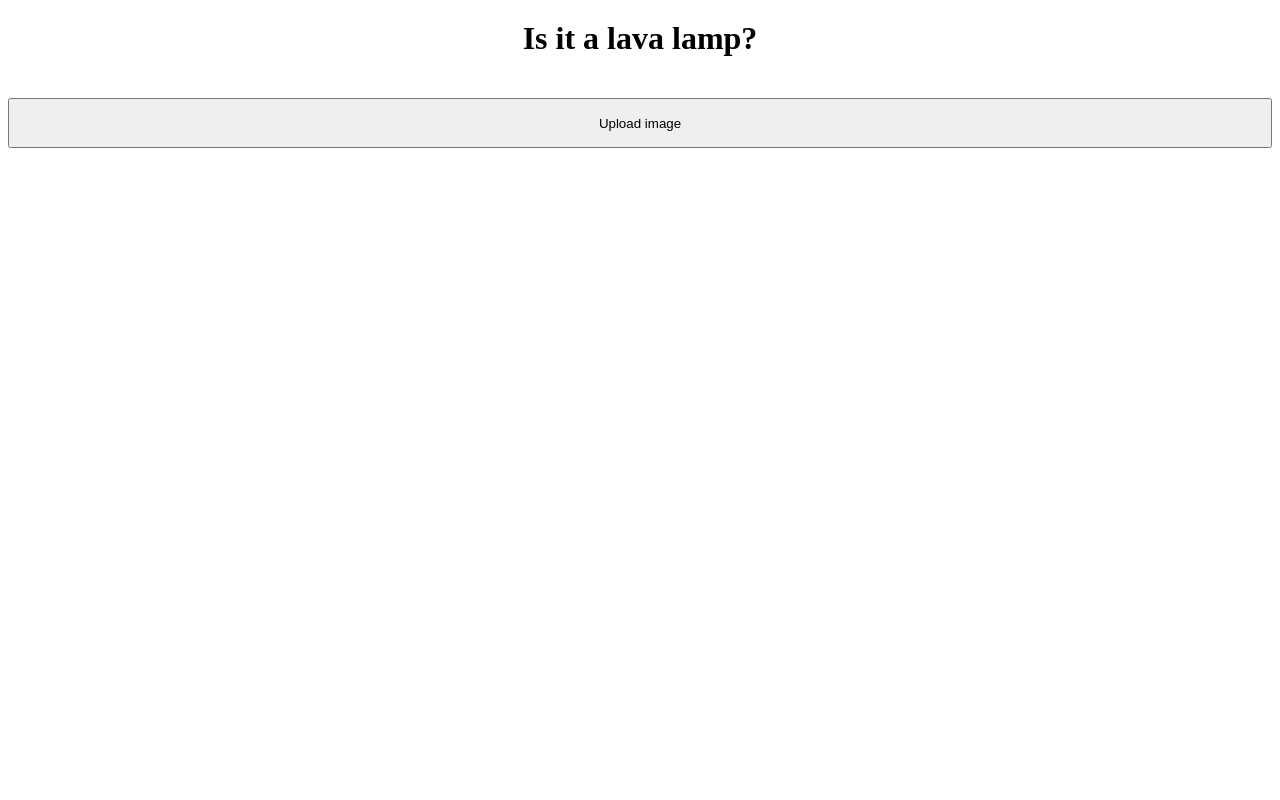
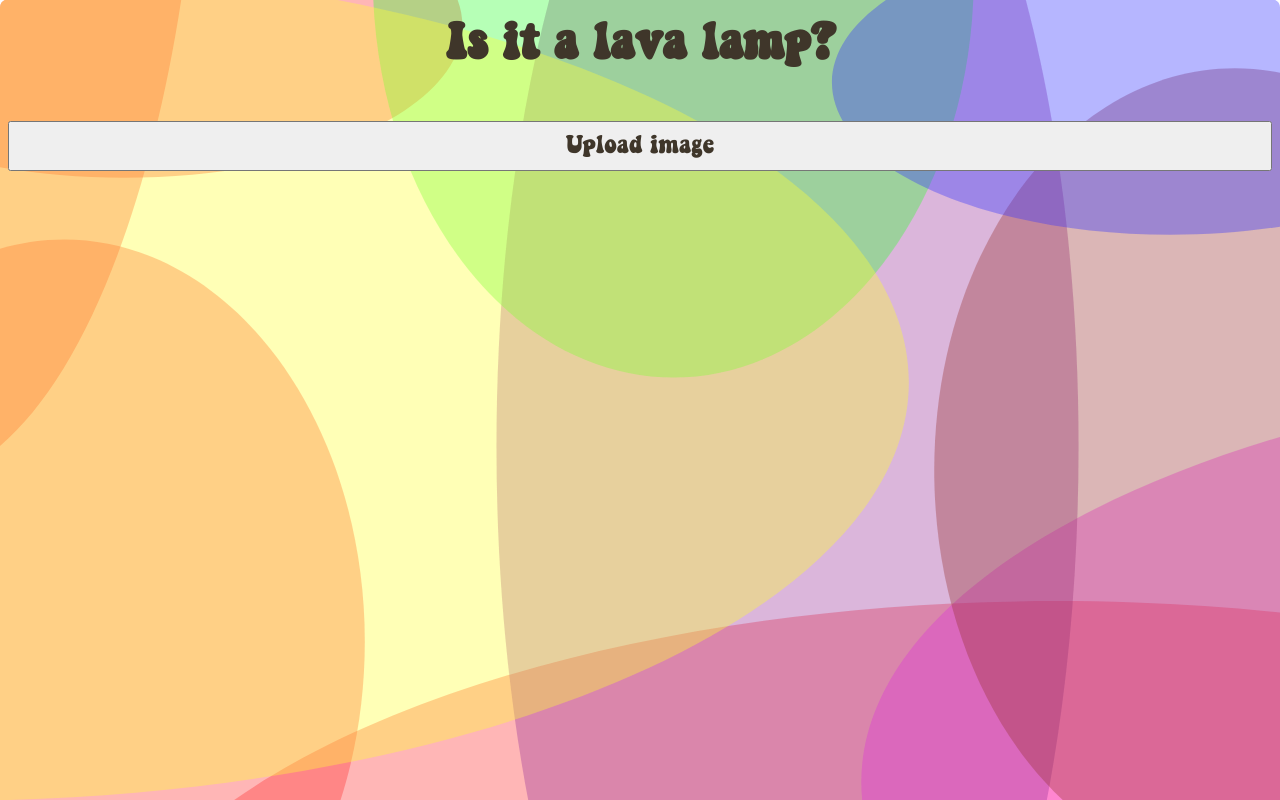
Before and after one commit to pkedziora/lavalamp-recognizer, a Flask app: page / in a window 1280 px wide. Run offline with Flask 2, Linux system fonts and the light colour scheme.

Commit message:
Background and font

```diff
--- a/serve.py
+++ b/serve.py
@@ -28,6 +28,7 @@ def normalizeImage(filePath):
 
 app = Flask(__name__, static_url_path='/assets', static_folder='web_app/assets', template_folder='web_app/templates')
 app.config['TEMPLATES_AUTO_RELOAD'] = True
+app.config['SEND_FILE_MAX_AGE_DEFAULT'] = 0
 
 class LavaLampViewModel:
     base64Image = ""
--- a/web_app/assets/styles.css
+++ b/web_app/assets/styles.css
@@ -1,3 +1,13 @@
+* {
+    font-family: 'KeeponTruckin' !important;
+    color: #3F362A
+}
+
+@font-face {
+    font-family: 'KeeponTruckin'; /*a name to be used later*/
+    src: url('KeeponTruckin.ttf'); /*URL to font*/
+}
+
 img {
     display: block;
     margin-left: auto;
@@ -7,6 +17,8 @@ img {
 h1 {
     text-align: center;
     margin-top:20px;
+    font-size: 3em;
+    font-weight: bolder;
 }
 
 .stats {
@@ -29,4 +41,19 @@ h1 {
     height:50px;
     margin-top: 20px;
     margin-bottom: 20px;
+    font-size: 1.5em;
 }
+
+body:after {
+    content : "";
+    display: block;
+    position: absolute;
+    top: 0;
+    left: 0;
+    background-image: url("background.svg");
+    background-size:cover;
+    width: 100%;
+    height: 100%;
+    opacity : 0.8;
+    z-index: -1;
+}
--- a/web_app/templates/index.html
+++ b/web_app/templates/index.html
@@ -8,7 +8,7 @@
         <form id="uploadForm" action="/" method="POST" enctype = "multipart/form-data">
             <p>
                 <input class="hide" type="file" id="imageUpload" name="imageUpload" />
-                <input class="uploadImageButton" type="button" id="openFileDialog" value="Upload image"/>
+                <button class="uploadImageButton" type="button" id="openFileDialog">Upload image</button>
             </p>
         </form>
         {% if request.method == 'POST' %}
```
Also changed, not shown: web_app/assets/KeeponTruckin.ttf (added), web_app/assets/background.svg (added).
